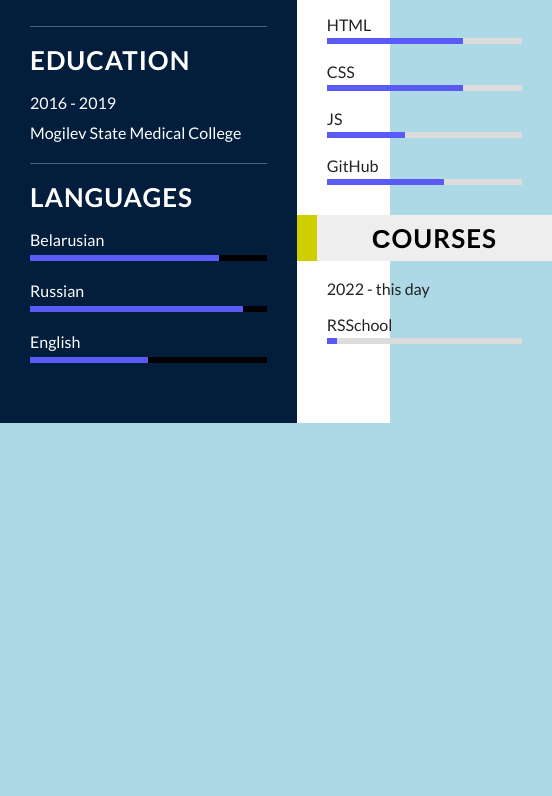
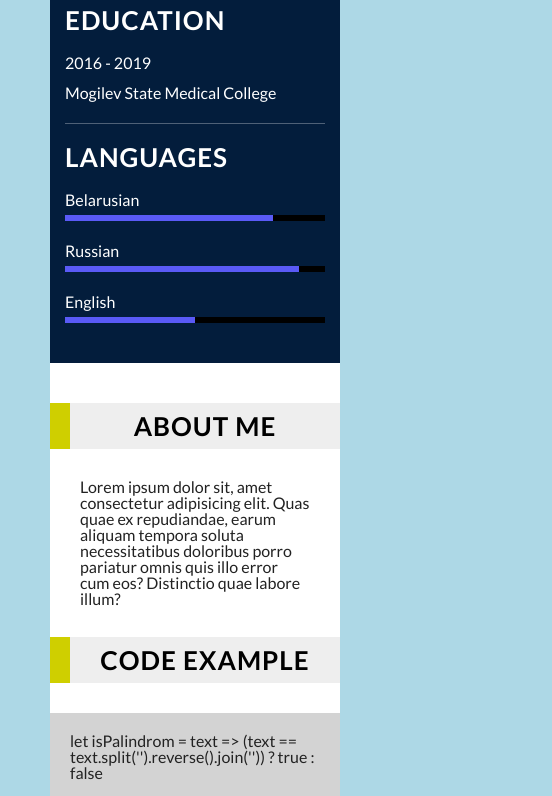
Before and after one commit to Uttake/rsschool-cvstage0, a plain HTML site: page index.html in a window 390 px wide. Shown: the part 645-1441 px from the top of the page, 552 px wide, since content can reach past the window. Before the commit the page ends 1118 px from the top, so only its background shows below. Drawn offline with Linux system fonts and the light colour scheme.

Commit message:
feat: Added adaptive

```diff
--- a/index.html
+++ b/index.html
@@ -57,11 +57,11 @@
     </div>
     <div class="right__side">
         <div class="about right__block">
-            <h3 class="about__title">About me</h3>
+            <h3 class="title__h3">About me</h3>
         </div>
         <p class="about__desc">Lorem ipsum dolor sit, amet consectetur adipisicing elit. Quas quae ex repudiandae, earum aliquam tempora soluta necessitatibus doloribus porro pariatur omnis quis illo error cum eos? Distinctio quae labore illum?</p>
         <div class="right__block code">
-            <h3 class="about__title">Code example</h3>
+            <h3 class="title__h3">Code example</h3>
         </div>
 
         <code>
@@ -71,7 +71,7 @@
         </code>
 
         <div class="right__block code">
-            <h3 class="about__title">Professional skills</h3>
+            <h3 class="title__h3">Professional skills</h3>
         </div>
         <ul class="professional__list">
             <li class="professional__item">
@@ -92,7 +92,7 @@
             </li>
         </ul>
         <div class="courses right__block">
-            <h3 class="about__title">Сourses</h3>
+            <h3 class="title__h3">Сourses</h3>
         </div>
         <ul class="course__list">
             <li class="courses__item">
--- a/style.css
+++ b/style.css
@@ -555,7 +555,7 @@ body {
 
 }
 
-.about__title {
+.title__h3{
     text-align: center;
     font-size: 26px;
     font-weight: 700;
@@ -643,3 +643,17 @@ body {
     background: rgb(90, 90, 246);
     width: 5%;
 }
+
+@media screen and (max-width: 1000px) {
+    .container {
+        grid-template-columns: repeat(1, 1fr);
+    }
+    .left__side {
+        padding: 20px 15px;
+    }
+
+    .code__example {
+        padding: 20px;
+    }
+
+}
```
